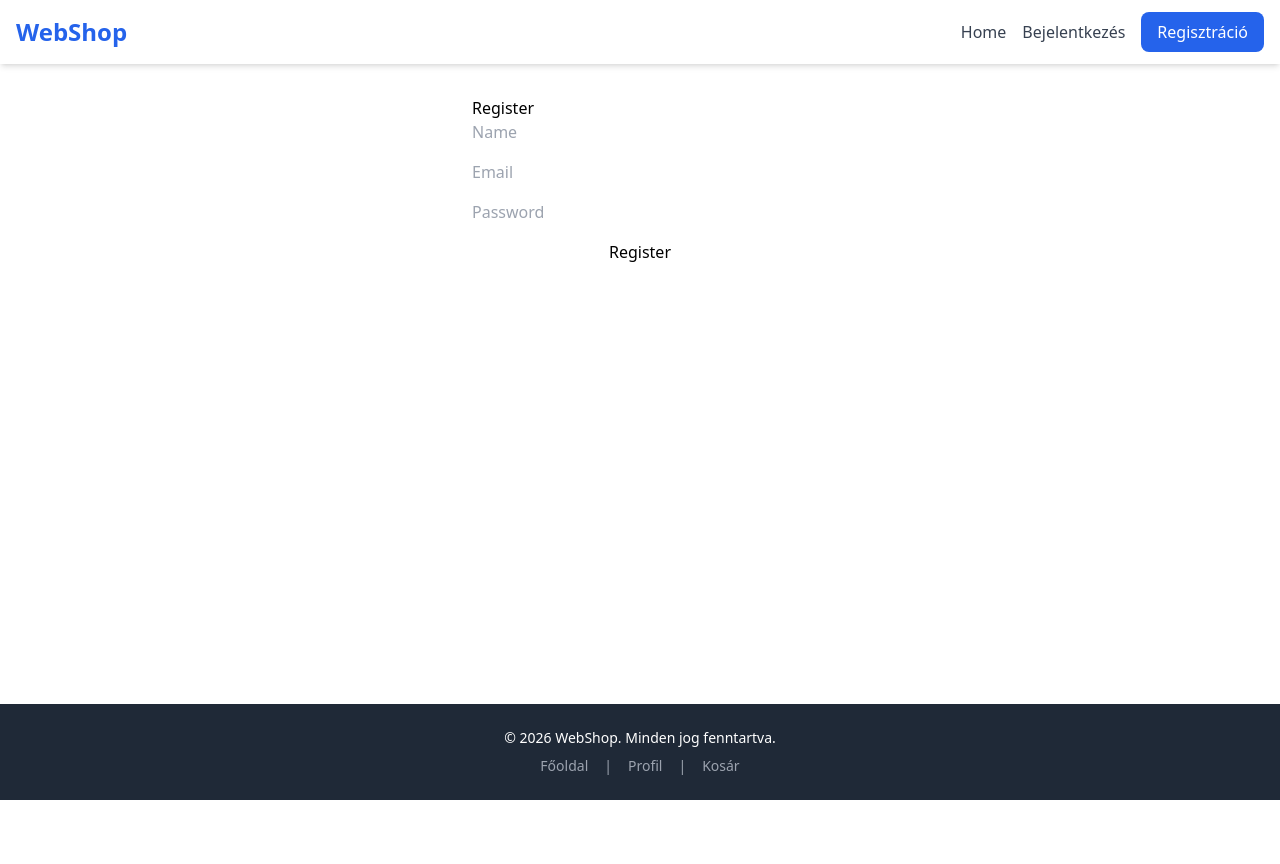
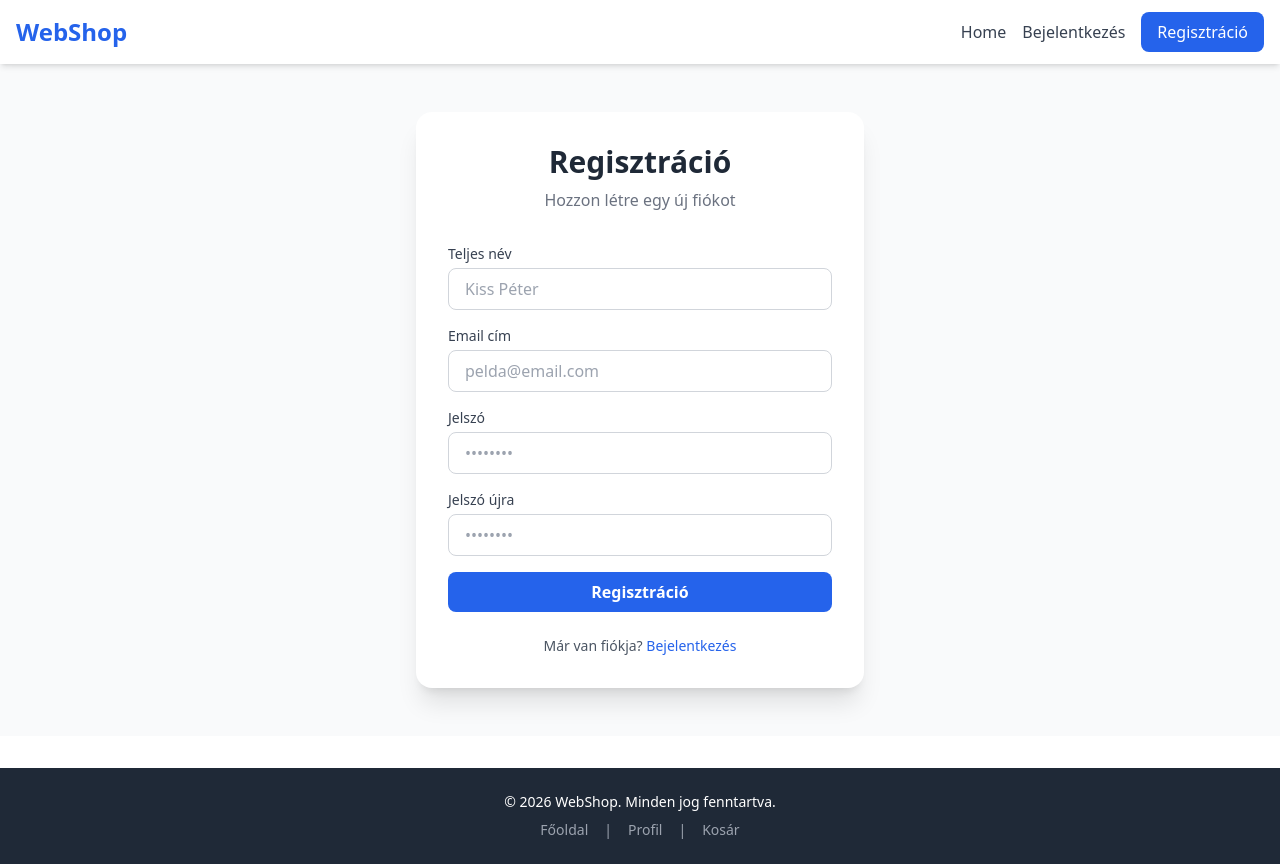
Before and after one commit to Csocso87/webshop, a React (Create React App) app in the folder frontend/: page /register in a window 1280 px wide. Before the commit the page ends 800 px from the top, so only its background shows below. Built offline with nearby package versions, Linux system fonts and the light colour scheme; the HTML template or start-up script is replaced by a standard one.

Commit message:
Register panel update

```diff
--- a/frontend/src/pages/Register.jsx
+++ b/frontend/src/pages/Register.jsx
@@ -1,43 +1,114 @@
 import React, { useState } from 'react';
-import { useNavigate } from 'react-router-dom';
+import { useNavigate, Link } from 'react-router-dom';
 import { useAuth } from '../context/AuthContext';
 
 const Register = () => {
   const [name, setName] = useState('');
   const [email, setEmail] = useState('');
   const [password, setPassword] = useState('');
+  const [confirmPassword, setConfirmPassword] = useState('');
   const [error, setError] = useState('');
+  const [loading, setLoading] = useState(false);
   const { register } = useAuth();
   const navigate = useNavigate();
 
   const handleSubmit = async (e) => {
     e.preventDefault();
+    if (password !== confirmPassword) {
+      setError('A két jelszó nem egyezik');
+      return;
+    }
+    setLoading(true);
+    setError('');
     try {
       await register(name, email, password);
       navigate('/');
     } catch (err) {
-      setError(err.response?.data?.error || 'Registration failed');
+      setError(err.response?.data?.message || 'Regisztráció sikertelen');
+    } finally {
+      setLoading(false);
     }
   };
 
   return (
-    <div style={styles.container}>
-      <h2>Register</h2>
-      {error && <p style={styles.error}>{error}</p>}
-      <form onSubmit={handleSubmit} style={styles.form}>
-        <input type="text" placeholder="Name" value={name} onChange={(e) => setName(e.target.value)} required />
-        <input type="email" placeholder="Email" value={email} onChange={(e) => setEmail(e.target.value)} required />
-        <input type="password" placeholder="Password" value={password} onChange={(e) => setPassword(e.target.value)} required />
-        <button type="submit">Register</button>
-      </form>
+    <div className="min-h-[80vh] flex items-center justify-center px-4 py-12 bg-gray-50">
+      <div className="max-w-md w-full bg-white rounded-2xl shadow-xl p-8">
+        <div className="text-center mb-8">
+          <h2 className="text-3xl font-bold text-gray-800">Regisztráció</h2>
+          <p className="text-gray-500 mt-2">Hozzon létre egy új fiókot</p>
+        </div>
+
+        {error && (
+          <div className="mb-4 p-3 bg-red-100 text-red-700 rounded-lg text-sm text-center">
+            {error}
+          </div>
+        )}
+
+        <form onSubmit={handleSubmit} className="space-y-4">
+          <div>
+            <label className="block text-sm font-medium text-gray-700 mb-1">Teljes név</label>
+            <input
+              type="text"
+              value={name}
+              onChange={(e) => setName(e.target.value)}
+              required
+              className="w-full px-4 py-2 border border-gray-300 rounded-lg focus:ring-2 focus:ring-blue-500 focus:border-transparent transition"
+              placeholder="Kiss Péter"
+            />
+          </div>
+          <div>
+            <label className="block text-sm font-medium text-gray-700 mb-1">Email cím</label>
+            <input
+              type="email"
+              value={email}
+              onChange={(e) => setEmail(e.target.value)}
+              required
+              className="w-full px-4 py-2 border border-gray-300 rounded-lg focus:ring-2 focus:ring-blue-500 focus:border-transparent transition"
+              placeholder="pelda@email.com"
+            />
+          </div>
+          <div>
+            <label className="block text-sm font-medium text-gray-700 mb-1">Jelszó</label>
+            <input
+              type="password"
+              value={password}
+              onChange={(e) => setPassword(e.target.value)}
+              required
+              className="w-full px-4 py-2 border border-gray-300 rounded-lg focus:ring-2 focus:ring-blue-500 focus:border-transparent transition"
+              placeholder="••••••••"
+            />
+          </div>
+          <div>
+            <label className="block text-sm font-medium text-gray-700 mb-1">Jelszó újra</label>
+            <input
+              type="password"
+              value={confirmPassword}
+              onChange={(e) => setConfirmPassword(e.target.value)}
+              required
+              className="w-full px-4 py-2 border border-gray-300 rounded-lg focus:ring-2 focus:ring-blue-500 focus:border-transparent transition"
+              placeholder="••••••••"
+            />
+          </div>
+          <button
+            type="submit"
+            disabled={loading}
+            className="w-full bg-blue-600 hover:bg-blue-700 text-white font-semibold py-2 rounded-lg transition disabled:opacity-50 disabled:cursor-not-allowed"
+          >
+            {loading ? 'Regisztráció...' : 'Regisztráció'}
+          </button>
+        </form>
+
+        <div className="text-center mt-6">
+          <p className="text-sm text-gray-600">
+            Már van fiókja?{' '}
+            <Link to="/login" className="text-blue-600 hover:underline font-medium">
+              Bejelentkezés
+            </Link>
+          </p>
+        </div>
+      </div>
     </div>
   );
 };
 
-const styles = {
-  container: { padding: '2rem', maxWidth: '400px', margin: '0 auto' },
-  form: { display: 'flex', flexDirection: 'column', gap: '1rem' },
-  error: { color: 'red' },
-};
-
 export default Register;
```
